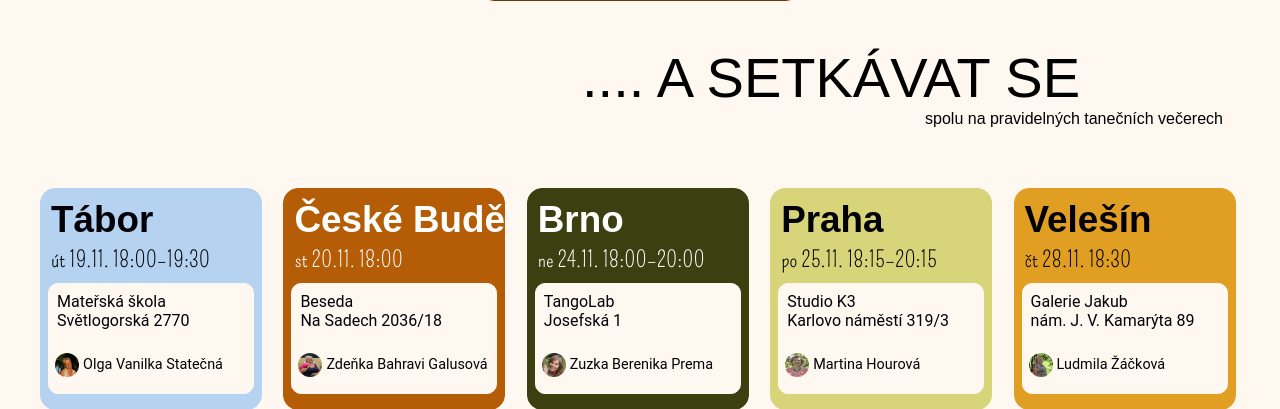
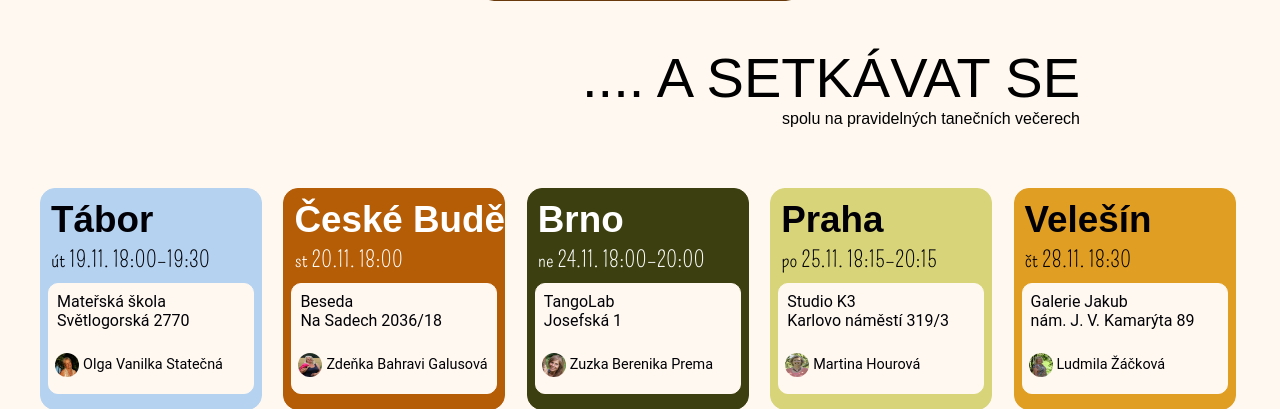
Before and after one commit to anniekriz/tancimecz, a Django app: page / in a window 1280 px wide; the page is wider, and only the part inside the window is pictured. Shown: the part 2032-2441 px from the top of that part. Run offline with Django 5.2, Linux system fonts and the light colour scheme; data comes from the database, SQL or seed files in the repository; some web fonts are replaced.

Commit message:
White space on the right removed

```diff
--- a/web/dance_web/static/css/homepage.css
+++ b/web/dance_web/static/css/homepage.css
@@ -60,11 +60,10 @@
 }
 
 .title1 {
-    position: relative;
     font-family: 'Ysabeau SC', sans-serif;
     font-size: 3.5em;
     text-align: left;
-    left: 500px;
+    margin-left: 500px;
 }
 
 .title2 {
@@ -89,8 +88,7 @@
     font-family: 'Raleway', sans-serif;
     font-size: 1em;
     text-align: right;
-    width: 400px;
-    left: 823px;
+    right: 200px;
 }
 
 .block1 {
```
